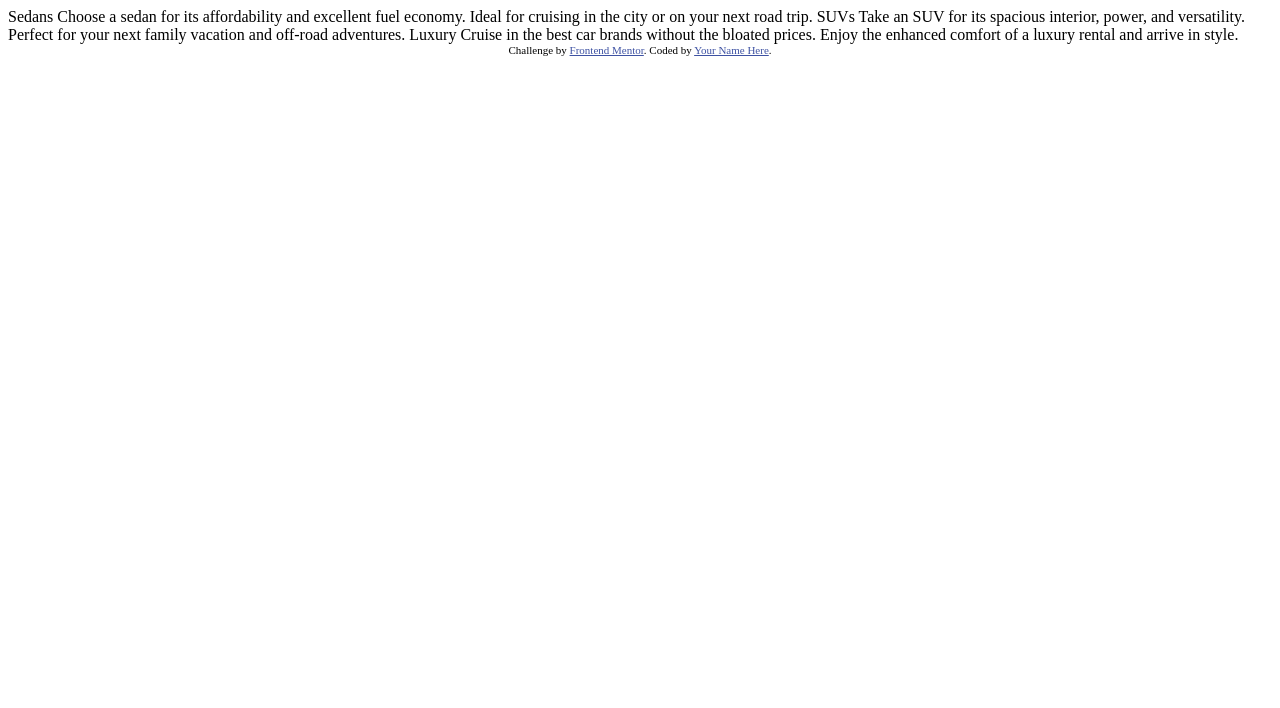
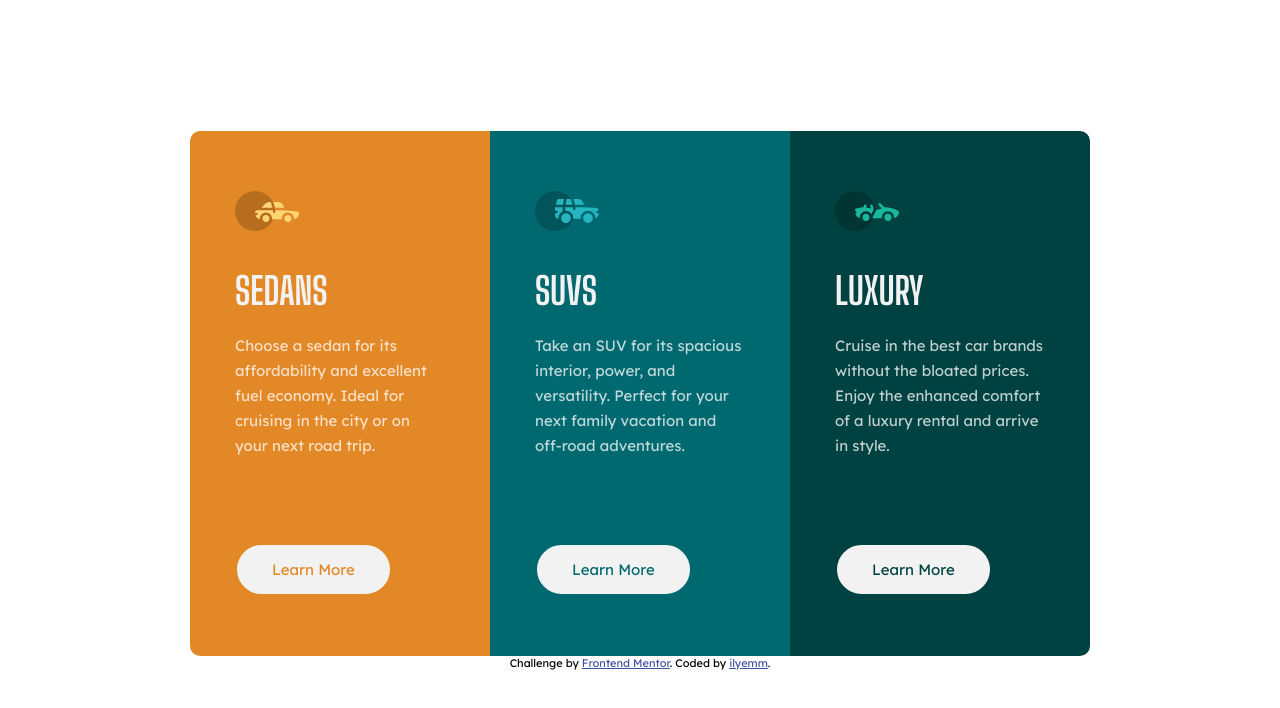
Before and after one commit to ilyemm/3-column-preview-card, a plain HTML site: page index.html in a window 1280 px wide. Drawn offline with Linux system fonts and the light colour scheme.

Commit message:
solution attempt

```diff
--- a/index.html
+++ b/index.html
@@ -5,7 +5,10 @@
   <meta name="viewport" content="width=device-width, initial-scale=1.0"> <!-- displays site properly based on user's device -->
 
   <link rel="icon" type="image/png" sizes="32x32" href="./images/favicon-32x32.png">
-
+  <link rel="preconnect" href="https://fonts.googleapis.com">
+  <link rel="preconnect" href="https://fonts.gstatic.com" crossorigin>
+  <link href="https://fonts.googleapis.com/css2?family=Big+Shoulders+Display:wght@700&family=Lexend+Deca&display=swap" rel="stylesheet">
+  <link rel="stylesheet" href="style.css">
   <title>Frontend Mentor | 3-column preview card component</title>
 
   <!-- Feel free to remove these styles or customise in your own stylesheet 👍 -->
@@ -15,22 +18,37 @@
   </style>
 </head>
 <body>
+  <main>
+    <div class="main-container">
+      <div class="car-container sedans-container">
+        <img src="./images/icon-sedans.svg" alt="sedans icon">
+        <h1>Sedans</h1>
+        <p>Choose a sedan for its affordability and excellent fuel economy. Ideal for cruising in the city
+          or on your next road trip.</p>
+        <button type="submit">Learn More</button>
+      </div>
 
-  Sedans
-  Choose a sedan for its affordability and excellent fuel economy. Ideal for cruising in the city
-  or on your next road trip.
+      <div class="car-container suvs-container">
+        <img src="./images/icon-suvs.svg" alt="sedans icon">
+        <h1>SUVs</h1>
+        <p>Take an SUV for its spacious interior, power, and versatility. Perfect for your next family vacation
+          and off-road adventures.</p>
+          <button type="submit">Learn More</button>
+      </div>
 
-  SUVs
-  Take an SUV for its spacious interior, power, and versatility. Perfect for your next family vacation
-  and off-road adventures.
+      <div class="car-container luxury-container">
+        <img src="./images/icon-luxury.svg" alt="sedans icon">
+        <h1>Luxury</h1>
+        <p>Cruise in the best car brands without the bloated prices. Enjoy the enhanced comfort of a luxury
+          rental and arrive in style.</p>
+        <button type="submit">Learn More</button>
+      </div>
+    </div>
 
-  Luxury
-  Cruise in the best car brands without the bloated prices. Enjoy the enhanced comfort of a luxury
-  rental and arrive in style.
-
-  <div class="attribution">
-    Challenge by <a href="https://www.frontendmentor.io?ref=challenge" target="_blank">Frontend Mentor</a>.
-    Coded by <a href="#">Your Name Here</a>.
-  </div>
+    <div class="attribution">
+      Challenge by <a href="https://www.frontendmentor.io?ref=challenge" target="_blank">Frontend Mentor</a>.
+      Coded by <a href="https://www.frontendmentor.io/profile/ilyemm">ilyemm</a>.
+    </div>
+  </main>
 </body>
 </html>
--- /dev/null
+++ b/style.scss
@@ -0,0 +1,174 @@
+// The designs were created to the following widths:
+
+// - Mobile: 375px
+// - Desktop: 1440px
+
+// ### Primary
+$bright-orange: hsl(31, 77%, 52%);
+$dark-cyan: hsl(184, 100%, 22%);
+$very-dark-cyan: hsl(179, 100%, 13%);
+// ### Neutral
+$white-paragraphs: hsla(0, 0%, 100%, 0.75);
+$very-light-gray: hsl(0, 0%, 95%);
+
+// ## Typography
+
+// ### Body Copy
+$body-font-size: 1.5rem;
+$body-font-stack: 'Lexend Deca', sans-serif;
+$header-font-stack: 'Big Shoulders Display', cursive;
+
+html{font-size: 62.5%;}
+body
+{
+    font-size: $body-font-size;
+    font-family: $body-font-stack;
+    min-height: 100vh;
+    margin: 0;
+
+    display: flex;
+    flex-direction: column;
+    justify-content: center;
+    align-content: center;
+}
+
+.main-container
+{
+    display: flex;
+    flex-direction: column;
+    justify-items: center;
+    align-items: center;
+    justify-content: center;
+}
+
+.car-container
+{
+    width: 90%;
+    max-width: 35rem;
+    box-sizing: border-box;
+    padding: 3rem 5.75rem 6rem 4.75rem;
+    color: $white-paragraphs;
+    border-style: none;
+    line-height: 2.5rem;
+
+    img
+    {
+        margin-top: 2rem;
+    }
+
+    h1
+    {
+        color: $very-light-gray;
+        font-family: $header-font-stack;
+        text-transform: uppercase;
+        margin-top: 4rem;
+        font-size: 3.75rem;
+    }
+
+    p
+    {
+        margin-top: 3rem;
+    }
+
+    button
+    {
+        margin-top: 1.5rem;
+        font-size: 1.5rem;
+        font-family: $body-font-stack;
+        background-color: $very-light-gray;
+        border-style: none;
+        padding: 1.5rem 3.5rem;
+        border-radius: 3rem;
+    }
+}
+
+.sedans-container
+{
+    background: $bright-orange;
+    border-top-right-radius: 1rem;
+    border-top-left-radius: 1rem;
+
+    button
+    {
+        color: $bright-orange;
+        border: .25rem solid $bright-orange;
+
+        &:hover
+        {
+            border-color: $white-paragraphs;
+            background: $bright-orange;
+            color: $white-paragraphs;
+        }
+    }
+}
+
+.suvs-container
+{
+    background: $dark-cyan;
+
+    button
+    {
+        color: $dark-cyan;
+        border: .25rem solid $dark-cyan;
+
+        &:hover
+        {
+            border-color: $white-paragraphs;
+            background: $dark-cyan;
+            color: $white-paragraphs;
+        }
+    }
+}
+
+.luxury-container
+{
+    background: $very-dark-cyan;
+    border-bottom-left-radius: 1rem;
+    border-bottom-right-radius: 1rem;
+
+    button
+    {
+        color: $very-dark-cyan;
+        border: .25rem solid $very-dark-cyan;
+
+        &:hover
+        {
+            border-color: $white-paragraphs;
+            background: $very-dark-cyan;
+            color: $white-paragraphs;
+        }
+    }
+}
+
+@media screen and (min-width: 900px)
+{
+    .main-container
+    {
+        flex-direction: row;
+    }
+
+    .car-container
+    {
+        max-width: 30rem;
+        padding: 4rem 4.5rem 6rem;
+
+        button
+        {
+            margin-top: 7rem;
+        }
+    }
+
+    .sedans-container
+    {
+        background: $bright-orange;
+        border-top-right-radius: 0;
+        border-bottom-left-radius: 1rem;
+    }
+
+    .luxury-container
+    {
+        background: $very-dark-cyan;
+        border-bottom-left-radius: 0;
+        border-top-right-radius: 1rem;
+    }
+}
```
Also changed, not shown: style.css (added).
